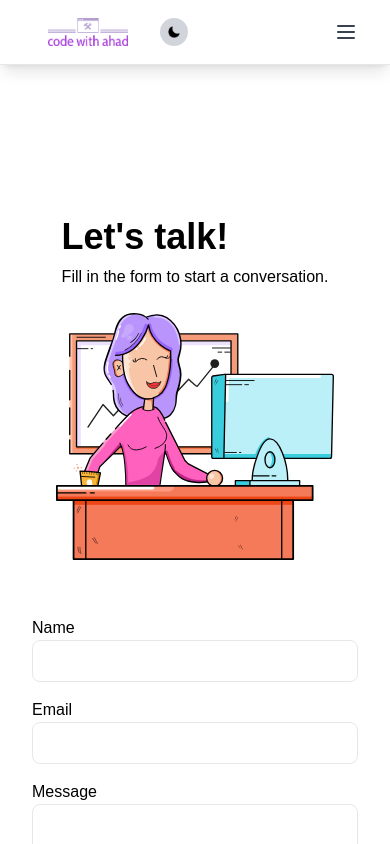
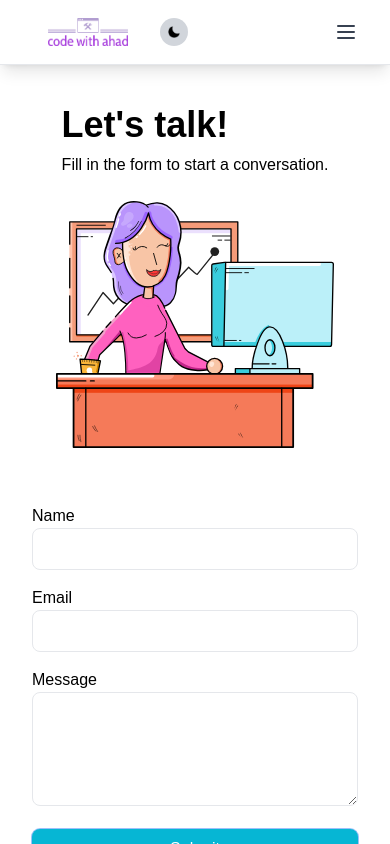
Before and after one commit to Abdulahadahmadi/codewithahad, a Next.js app: page /contact in a window 390 px wide. Shown: the top 844 px of the page. Built offline with nearby package versions, Linux system fonts and the light colour scheme; a web font is replaced by a local one.

Commit message:
fix contact form style

```diff
--- a/app/components/ContactForm.tsx
+++ b/app/components/ContactForm.tsx
@@ -1,10 +1,8 @@
 'use client'
 
-import React, { useState } from 'react';
+import React, { useState, useEffect } from 'react';
 import doodle from '../../public/doodle.svg';
 import Image from 'next/image';
-import { BiArrowBack } from 'react-icons/bi';
-import Link from 'next/link';
 
   interface FormData {
     name: string;
@@ -18,6 +16,7 @@ const ContactForm = () => {
     email: '',
     message: '',
   });
+  const [isClient, setIsClient] = useState(false);
 
   const handleChange = (
     e: React.ChangeEvent<HTMLInputElement | HTMLTextAreaElement>
@@ -44,12 +43,11 @@ const ContactForm = () => {
       email: '',
       message: '',
     });
-    // if form is empty then alert the user to fill the form first
   };
 
   return (
-    <div className="grid max-w-screen-xl gap-8 px-8 py-16 mx-auto rounded-lg md:grid-cols-2 md:px-12 lg:px-16 xl:px-32 my-10">
-      <div className="flex flex-col justify-between items-center mt-56 md:mt-0">
+    <div className="grid max-w-screen-xl gap-8 px-8 md:py-16 mx-auto rounded-lg md:grid-cols-2 md:px-12 lg:px-16 xl:px-32 my-10">
+      <div className="flex flex-col justify-between items-center">
         <div className="space-y-2">
           <h2 className="text-4xl font-bold  lg:text-5xl">Let's talk!</h2>
           <div className="">Fill in the form to start a conversation.</div>
```
